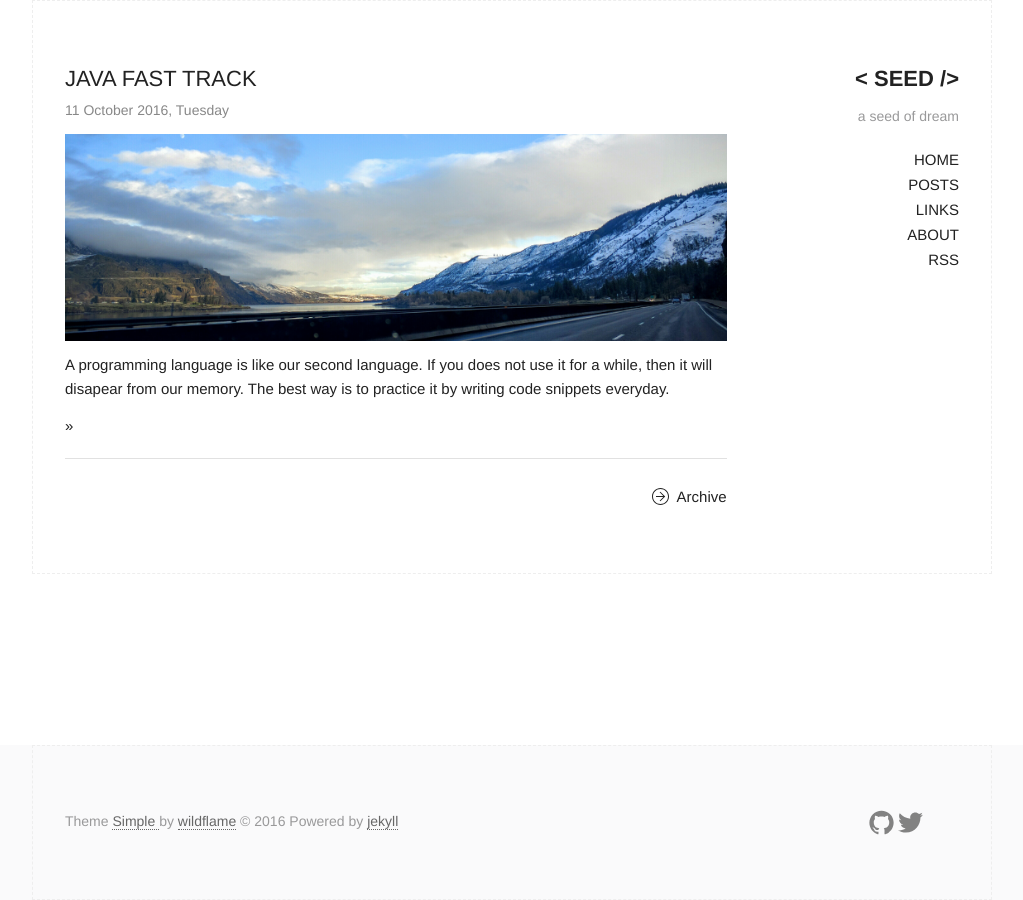
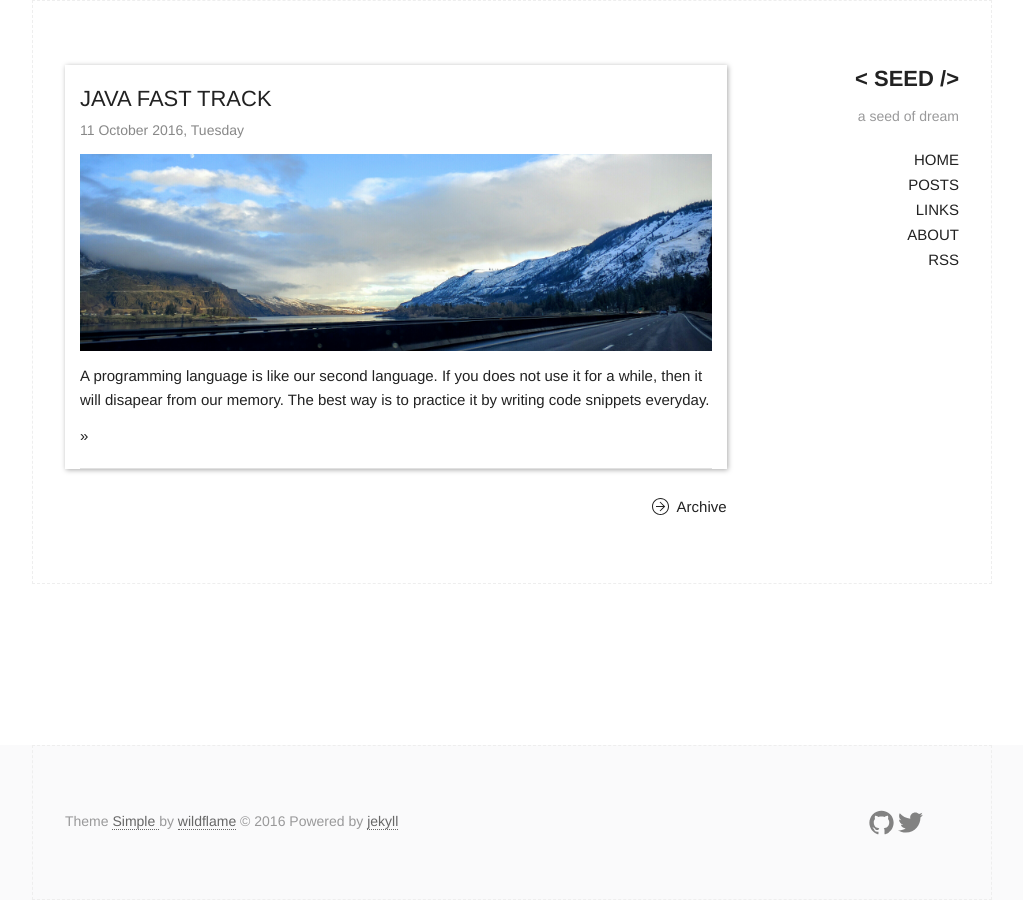
Before and after one commit to Tonyxu82/tonyxu82.github.io, a Jekyll site: the page built from index.html, in a window 1280 px wide. Shown: the whole page, without its empty margins (128-1151 px from the left). Built offline with Jekyll 4.4.1, drawn with Linux system fonts in a browser that asks for light colours.

Commit message:
update post_card

```diff
--- a/_sass/_layout.scss
+++ b/_sass/_layout.scss
@@ -178,6 +178,11 @@ input#menu-toggle {
 
 .post {
   @extend .dont-break-out;
+}
+
+.post_card{
+  padding: 20px 1em 0em 1em;
+  box-shadow: 1px 1px 5px #AAA;
 }
 
 .post-list {
--- a/index.html
+++ b/index.html
@@ -43,8 +43,8 @@ title: Home
         <!--
         {% if post.author %}
         <span class="author_meta">
-          <img src="{{site.baseurl}}/assets/img/{{post.author}}.jpg"></img>
-          <span>David Lin</span>
+          <img src="{{site.baseurl}}/img/{{post.author}}.jpg"></img>
+          <span>{{post.author}}</span>
         </span>
         {% endif %}
         -->
```
